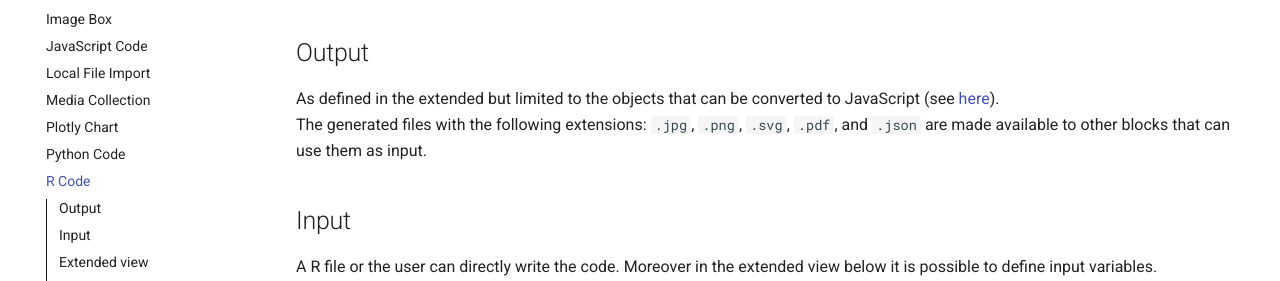
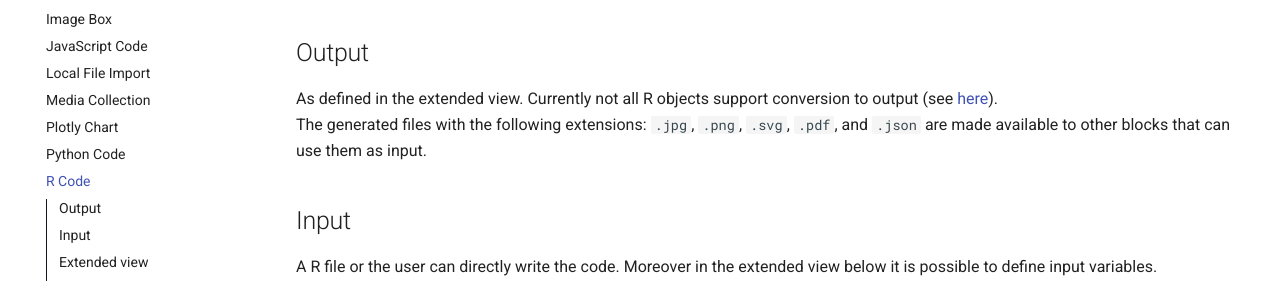
Before and after one commit to inseri-swiss/inseri-core-wp, an MkDocs documentation site: the page built from docs/blocks/rCode.md, in a window 1280 px wide and 900 px high. Shown: the part 341-622 px from the top of the window. Built offline with MkDocs 1.6.1 and Material for MkDocs 9.7.7, drawn with Linux system fonts in a browser that asks for light colours; comment, search, counter and statistics services are not loaded.

Commit message:
docs: update R code

```diff
--- a/docs/blocks/rCode.md
+++ b/docs/blocks/rCode.md
@@ -8,7 +8,7 @@ To set the inputs and outputs for the script, select "open extended view" which
 
 ## Output
 
-As defined in the extended but limited to the objects that can be converted to JavaScript (see [here](https://docs.r-wasm.org/webr/latest/convert-r-to-js.html){:target="\_blank"}).</br>
+As defined in the extended view. Currently not all R objects support conversion to output (see [here](https://docs.r-wasm.org/webr/latest/convert-r-to-js.html){:target="\_blank"}).</br>
 The generated files with the following extensions: `.jpg`, `.png`, `.svg`, `.pdf`, and `.json` are made available to other blocks that can use them as input.
 
 ## Input
```
